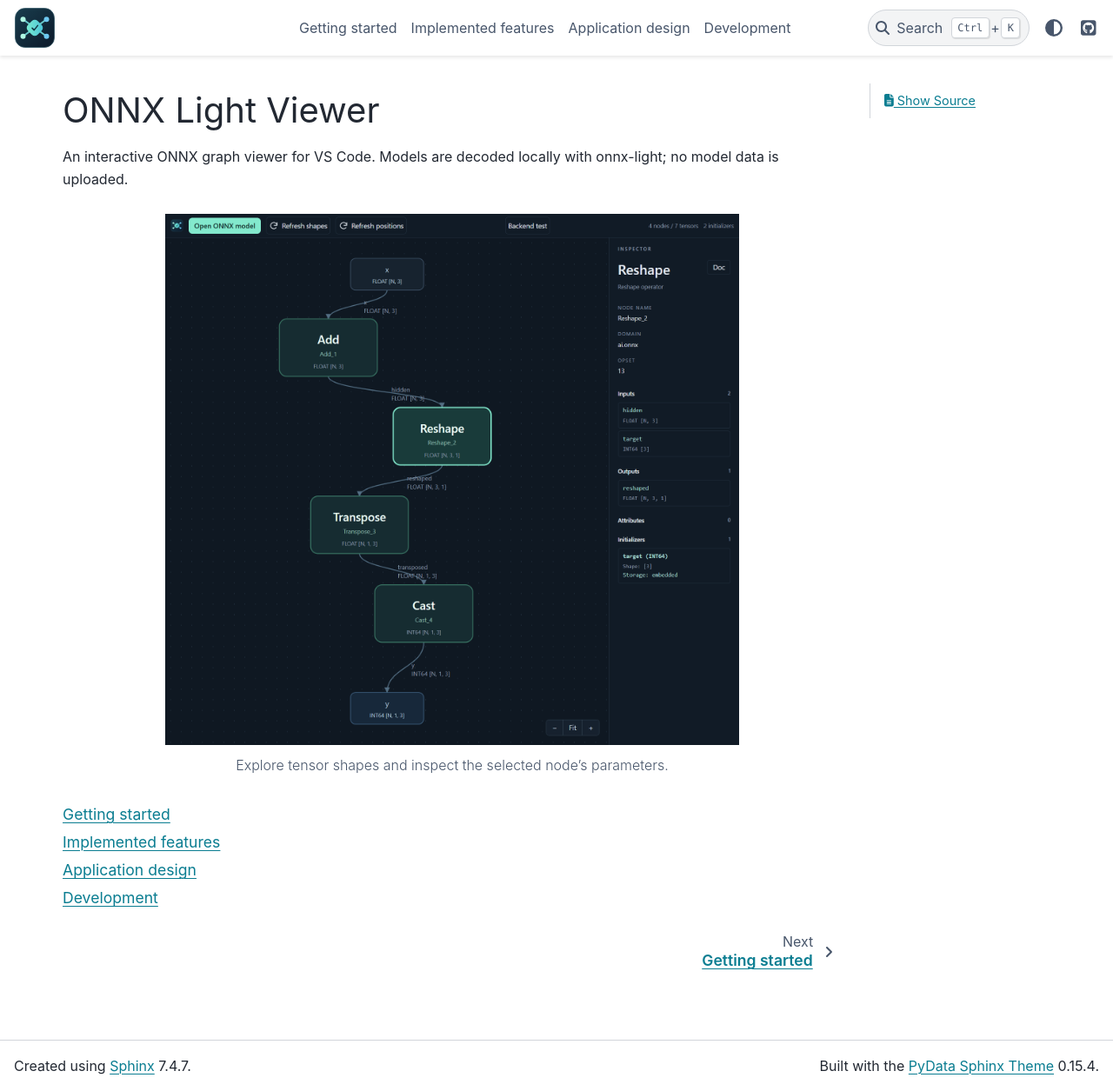
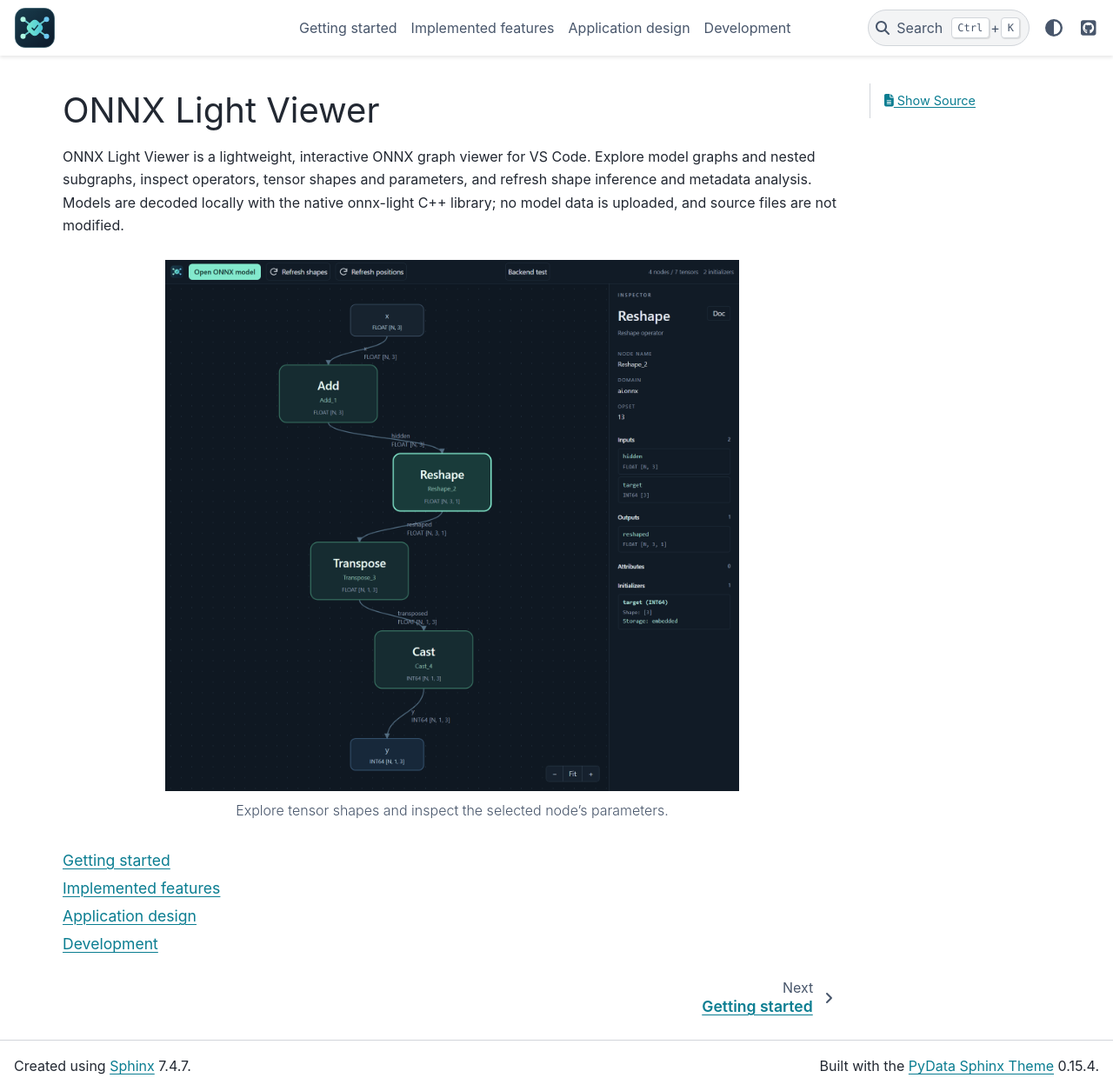
Before and after one commit to xadupre/onnx-light-viewer, a Sphinx documentation site: the page built from docs/index.rst, in a window 1280 px wide and 1255 px high. Shown: the whole window at 87% size. Built offline with Sphinx 7.4.7 and the PyData theme 0.15.4, drawn with Linux system fonts in a browser that asks for light colours.

```diff
--- a/docs/index.rst
+++ b/docs/index.rst
@@ -1,8 +1,11 @@
 ONNX Light Viewer
 =================
 
-An interactive ONNX graph viewer for VS Code. Models are decoded locally with
-onnx-light; no model data is uploaded.
+ONNX Light Viewer is a lightweight, interactive ONNX graph viewer for VS Code.
+Explore model graphs and nested subgraphs, inspect operators, tensor shapes and
+parameters, and refresh shape inference and metadata analysis. Models are decoded
+locally with the native onnx-light C++ library; no model data is uploaded, and
+source files are not modified.
 
 .. figure:: _static/viewer-snapshot.png
    :alt: ONNX Light Viewer showing a graph with symbolic tensor shapes and the Reshape node's parameters.
```
Also changed, not shown: README.md (+5 -1 lines).
